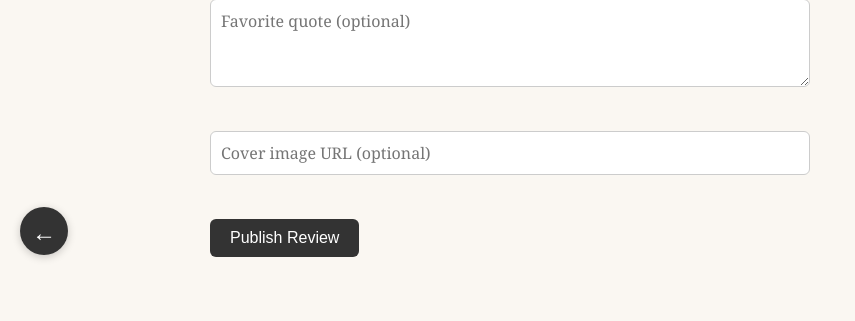
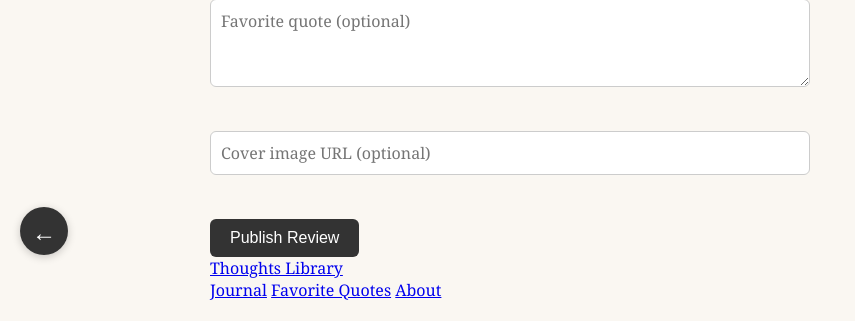
Before and after one commit to yangshi-hue/thoughts_library, a Flask app: page /admin/new-review in a window 1280 px wide. Shown: the part 525-846 px from the top of the page, without its empty margins (0-855 px from the left). Before the commit the page ends 784 px from the top, so only its background shows below. Run offline with Flask 3, Linux system fonts and the light colour scheme; a user stored in the database is signed in.

Commit message:
created a navigation links to link every pages of html files

```diff
--- a/app.py
+++ b/app.py
@@ -98,5 +98,18 @@ def new_journal():
         db.session.commit()
         return redirect(url_for('home'))
     return render_template('new_journal.html')
+@app.route('/journal')
+def journal():
+    entries = JournalEntry.query.order_by(JournalEntry.date_posted.desc()).all()
+    return render_template('journal.html', entries=entries)
+
+@app.route('/quotes')
+def quotes():
+    reviews = Review.query.filter(Review.favorite_quote.isnot(None), Review.favorite_quote != '').all()
+    return render_template('quotes.html', reviews=reviews)
+
+@app.route('/about')
+def about():
+    return render_template('about.html')
 if __name__ == '__main__':
     app.run(debug=True)
--- /dev/null
+++ b/templates/about.html
@@ -0,0 +1 @@
+{% include 'nav.html' %}
--- /dev/null
+++ b/templates/nav.html
@@ -0,0 +1,8 @@
+<nav class="top-nav">
+    <a href="{{ url_for('home') }}">Thoughts Library</a>
+    <div class="nav-links">
+        <a href="{{ url_for('journal') }}">Journal</a>
+        <a href="{{ url_for('quotes') }}">Favorite Quotes</a>
+        <a href="{{ url_for('about') }}">About</a>
+    </div>
+</nav>
--- a/templates/new_journal.html
+++ b/templates/new_journal.html
@@ -14,4 +14,5 @@
     </form>
     <a href="{{ url_for('home') }}" class="back-btn" aria-label="Back to homepage">←</a>
 </body>
+{% include 'nav.html' %}
 </html>
--- a/templates/new_review.html
+++ b/templates/new_review.html
@@ -17,4 +17,5 @@
     </form>
    <a href="{{ url_for('home') }}" class="back-btn" aria-label="Back to homepage">←</a>
 </body>
+{% include 'nav.html' %}
 </html>
--- /dev/null
+++ b/templates/qoutes.html
@@ -0,0 +1 @@
+{% include 'nav.html' %}
--- a/templates/review_detail.html
+++ b/templates/review_detail.html
@@ -22,4 +22,5 @@
     <blockquote>"{{ review.favorite_quote }}"</blockquote>
     {% endif %}
 </body>
+{% include 'nav.html' %}
 </html>
```
Also changed, not shown: templates/journal.html (added).
